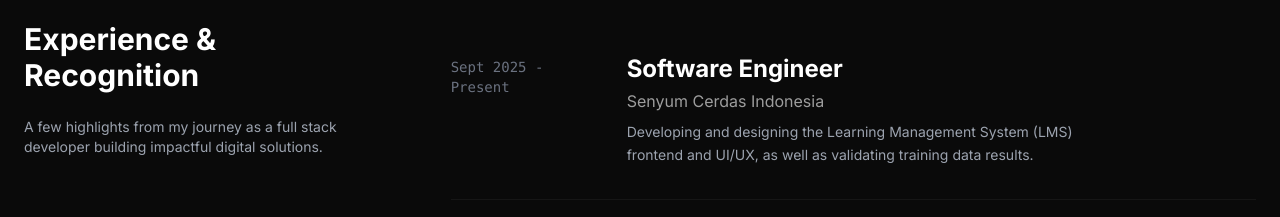
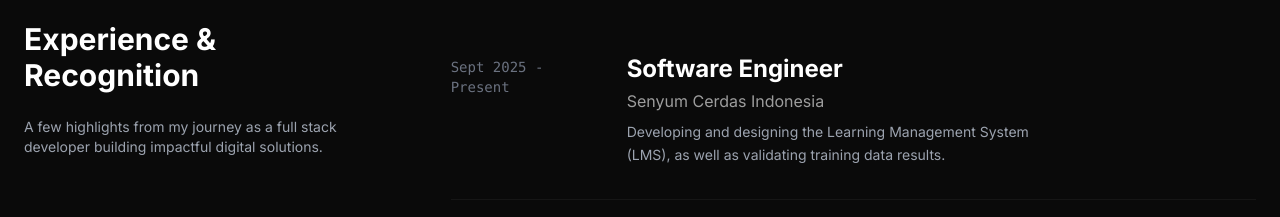
Before and after one commit to nawalrizky/nawalrizky-portfolio, a React (Vite) app: page /about in a window 1280 px wide. Shown: the part 900-1117 px from the top of the page. Built offline with nearby package versions, Linux system fonts and the light colour scheme.

Commit message:
update about content

```diff
--- a/pages/About.tsx
+++ b/pages/About.tsx
@@ -31,7 +31,7 @@ export const About: React.FC = () => {
       year: "Sept 2025 - Present",
       role: "Software Engineer",
       company: "Senyum Cerdas Indonesia",
-      desc: "Developing and designing the Learning Management System (LMS) frontend and UI/UX, as well as validating training data results."
+      desc: "Developing and designing the Learning Management System (LMS), as well as validating training data results."
     },
     {
       year: "Sept 2024 - Dec 2024",
```
